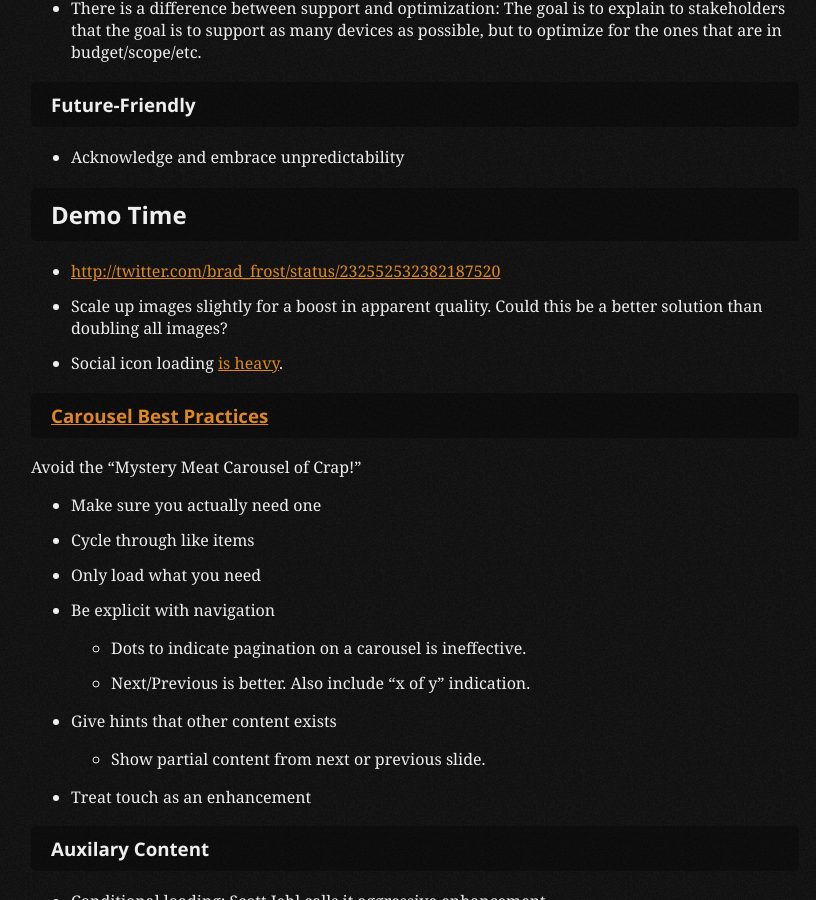
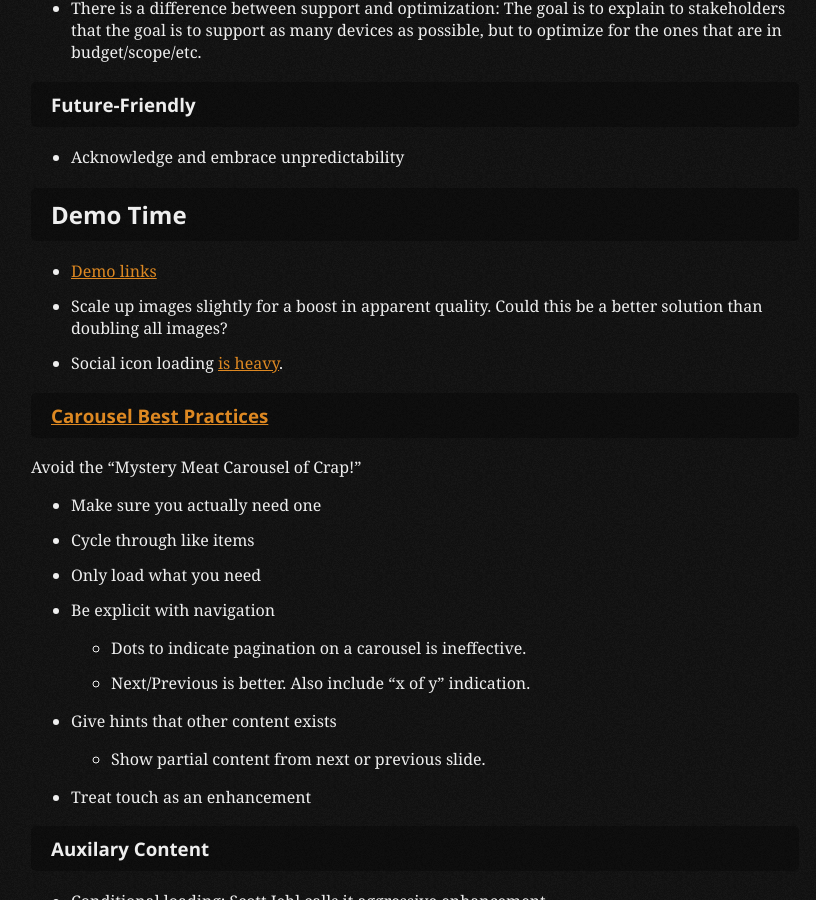
Before and after one commit to jgarber623/sketchnotes.sixtwothree.org, a Jekyll site: the page built from _posts/2012-08-06-beyond-media-queries-an-anatomy-of-an-adaptive-web-design.md, in a window 1280 px wide and 900 px high, scrolled down 1190 px. Shown: the whole window, without its empty margins (225-1041 px from the left). Built offline with Jekyll 4.4.1, drawn with Linux system fonts in a browser that asks for light colours.

Commit message:
Looooooooooooong unbreaking strings are heinous.

```diff
--- a/_posts/2012-08-06-beyond-media-queries-an-anatomy-of-an-adaptive-web-design.md
+++ b/_posts/2012-08-06-beyond-media-queries-an-anatomy-of-an-adaptive-web-design.md
@@ -44,7 +44,7 @@ Presented by [Brad Frost](http://bradfrostweb.com).
 
 ## Demo Time ##
 
-- [http://twitter.com/brad_frost/status/232552532382187520](http://twitter.com/brad_frost/status/232552532382187520)
+- [Demo links](http://twitter.com/brad_frost/status/232552532382187520)
 - Scale up images slightly for a boost in apparent quality. Could this be a better solution than doubling all images?
 - Social icon loading [is heavy](http://www.zurb.com/article/883/small-painful-buttons-why-social-media-bu).
 
```
